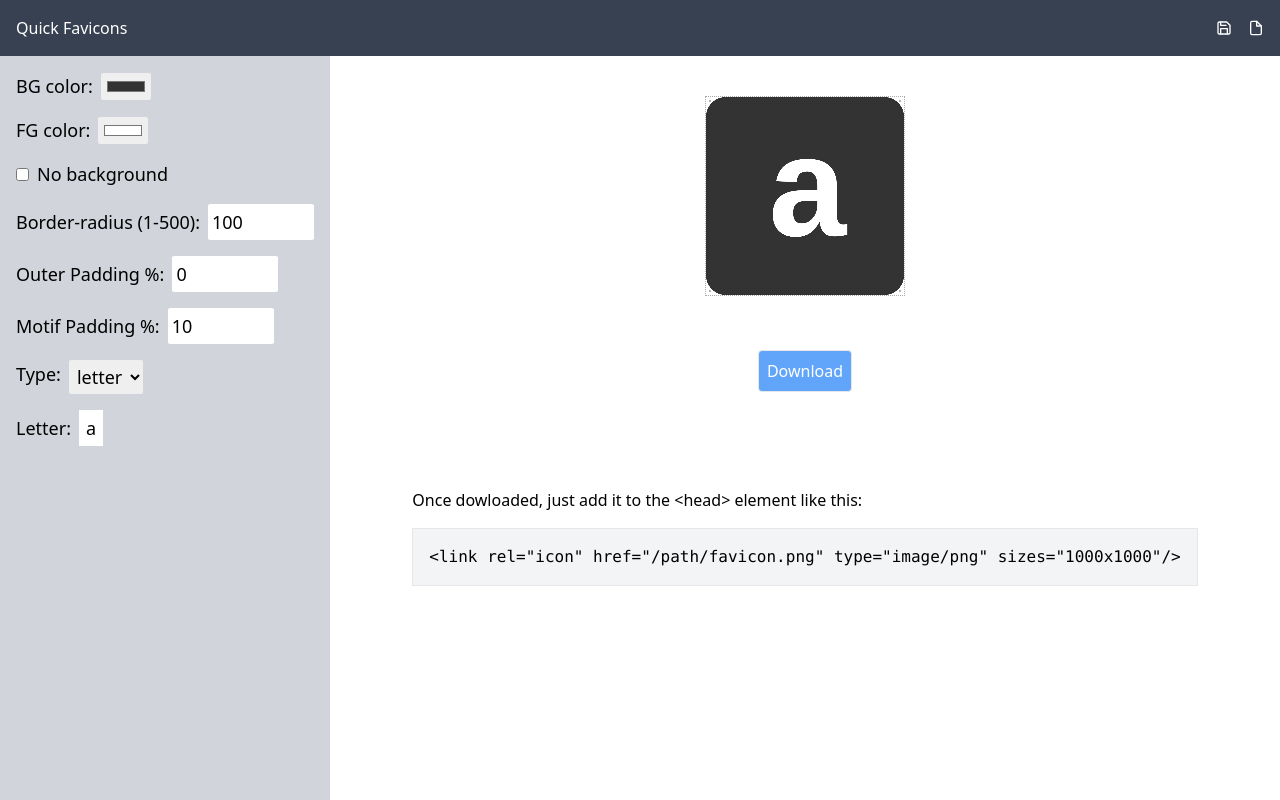
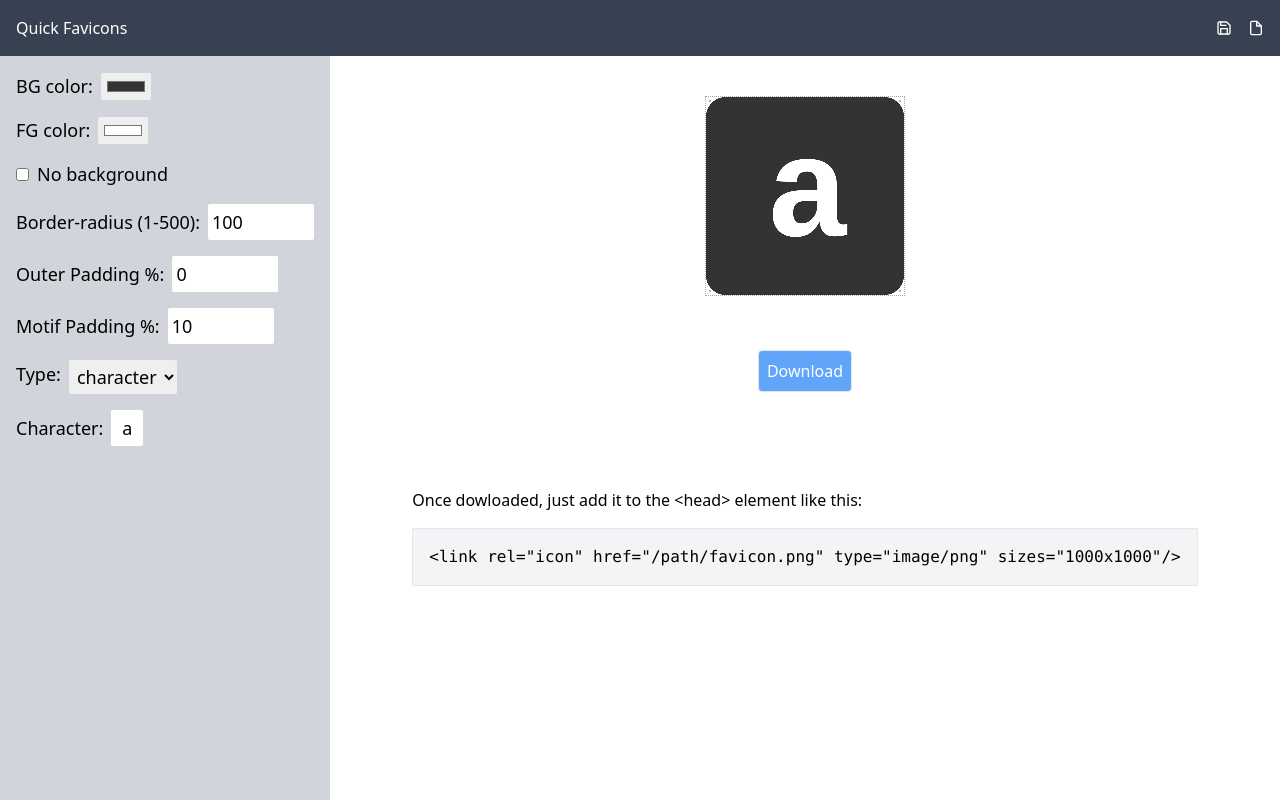
Before and after one commit to carlesandres/quick-favicons, a Next.js app: page / in a window 1280 px wide. Built offline with nearby package versions, Linux system fonts and the light colour scheme.

Commit message:
Small UI impr

```diff
--- a/components/ConfigDropdown.js
+++ b/components/ConfigDropdown.js
@@ -28,14 +28,14 @@
       <button
         data-item-id={item.id}
         onClick={loadItem}
-      className="hover:text-gray-200">{`Item ${index+1}`}</button>
+      className="hover:text-blue-300">{`Item ${index+1}`}</button>
     </Menu.Item>
   ): <p>No configs saved yet</p>;
 
   return (
-    <Menu as="div" className="relative flex items-center">
-      <Menu.Button><FiFile /></Menu.Button>
-      <Menu.Items className="absolute right-0 top-6 w-56 mt-2 z-10
+    <Menu as="div" className="relative flex items-center transition-all">
+      <Menu.Button className="hover:text-blue-300"><FiFile /></Menu.Button>
+      <Menu.Items className="absolute -right-2 top-8 w-56 mt-2 z-10
         origin-top-right flex flex-col bg-gray-500 space-y-2
         p-4 text-base rounded-sm">
         {menuItems}
--- a/components/SaveCurrentConfig.js
+++ b/components/SaveCurrentConfig.js
@@ -7,7 +7,7 @@
   }
 
   return (
-      <button className="hover:bg-blue-600 "
+      <button className="hover:text-blue-300 "
         onClick={save}><FiSave /></button>
   );
 };
--- a/components/ToolForm.js
+++ b/components/ToolForm.js
@@ -22,14 +22,14 @@
 
   const letterControl =
     <TextControl
-      label="Letter"
+      label="Character"
       value={config.letter || ''}
       onChange={onChangeLetter}
       maxLength={1}
-      className="w-6 text-center rouded-sm p-1"
+      className="w-8 text-center rounded-sm p-1"
     />;
 
-  const typeControl = config.type === 'letter' ? letterControl : iconsDr;
+  const typeControl = config.type === 'character' ? letterControl : iconsDr;
 
   return (
     <div className="text-lg bg-gray-300 p-4 h-full flex flex-col space-y-4">
--- a/pages/index.js
+++ b/pages/index.js
@@ -5,7 +5,7 @@
 import ConfigDropdown from 'components/ConfigDropdown';
 import { useState } from 'react';
 import icons from 'components/icons.json';
-const types = ['letter', 'svg'];
+const types = ['character', 'svg'];
 
 const defaultConfig = {
   color: '#333333',
--- a/utils/draw.js
+++ b/utils/draw.js
@@ -27,7 +27,7 @@
   const motifTopCorner = (width - motifWidth)/2;
 
   // Draw motif
-  if (type === 'letter') {
+  if (type === 'character') {
     ctx.translate(motifTopCorner, motifTopCorner);
     ctx.scale(motifReductionFactor, motifReductionFactor)
     ctx.fillStyle = fgcolor || 'white';
```
